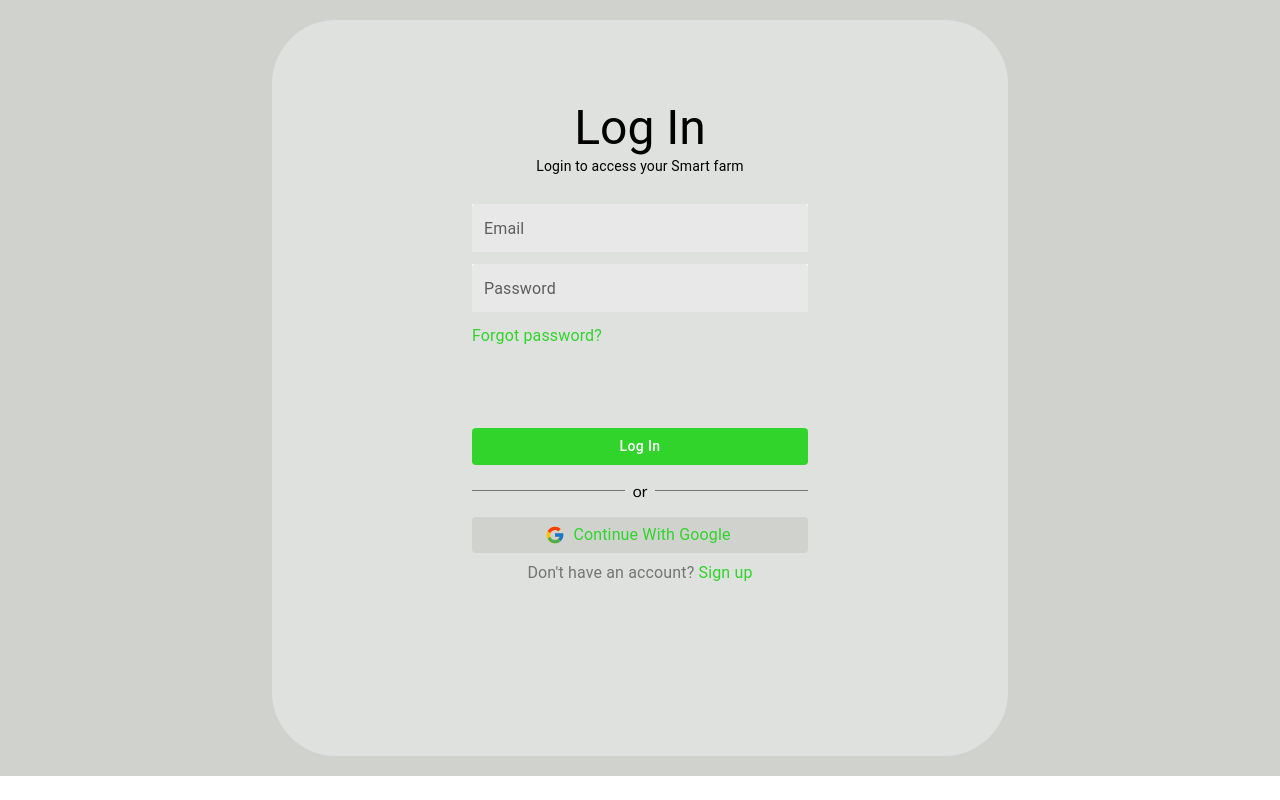
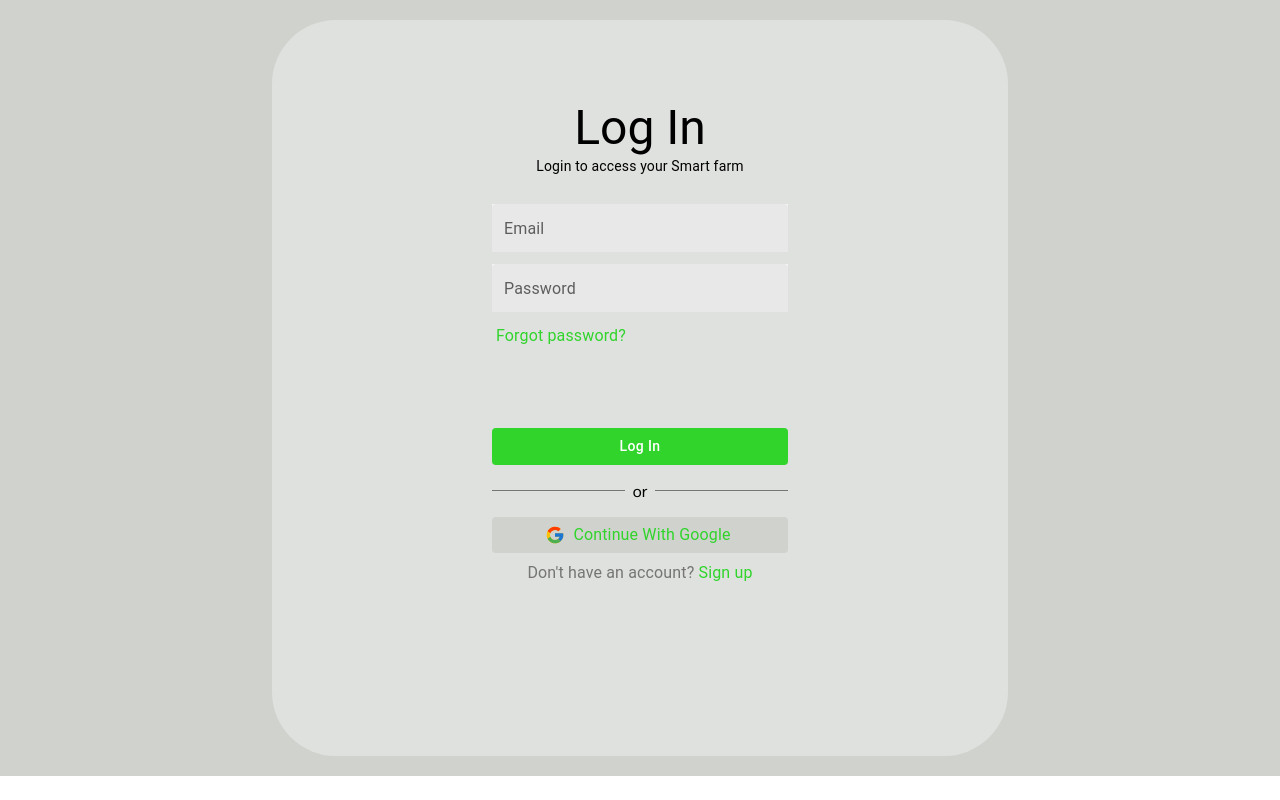
Before and after one commit to debagit10/smart-farm, a React (Vite) app in the folder frontend/: page /login in a window 1280 px wide. Built offline with nearby package versions, Linux system fonts and the light colour scheme.

Commit message:
fix: little changes to login and sign up pages | new files and folders for onboarding created

```diff
--- a/frontend/src/auth/Login.tsx
+++ b/frontend/src/auth/Login.tsx
@@ -29,7 +29,7 @@ const Login = () => {
               Login to access your Smart farm
             </Typography>
 
-            <div className="flex flex-col gap-3 mt-7">
+            <div className="flex flex-col gap-3 mt-7  mx-5">
               <TextField
                 variant="filled"
                 label="Email"
@@ -66,25 +66,25 @@ const Login = () => {
               />
             </div>
 
-            <div className="mt-3 flex justify-start">
+            <div className="mt-3 flex justify-start  mx-6">
               <Typography className="text-[#30D42B] hover:cursor-pointer hover:underline">
                 Forgot password?
               </Typography>
             </div>
 
-            <div className="flex flex-col mt-20">
+            <div className="flex flex-col mt-20  mx-5">
               <CustomButton variant="contained" disableElevation>
                 Log in
               </CustomButton>
             </div>
 
-            <div className="flex items-center mt-3.5">
+            <div className="flex items-center mt-3.5  mx-5">
               <hr className="flex-1 border-t border-[#747574]" />
               <span className="px-2">or</span>
               <hr className="flex-1 border-t border-[#747574]" />
             </div>
 
-            <div className="flex flex-col mt-3.5">
+            <div className="flex flex-col mt-3.5  mx-5">
               <CustomButton
                 variant="contained"
                 disableElevation
--- a/frontend/src/auth/Signup.tsx
+++ b/frontend/src/auth/Signup.tsx
@@ -29,7 +29,7 @@ const Signup = () => {
               Create an account to get started
             </Typography>
 
-            <div className="flex flex-col gap-3 mt-7">
+            <div className="flex flex-col gap-3 mt-7 mx-5">
               <TextField
                 variant="filled"
                 label="First name"
@@ -117,19 +117,19 @@ const Signup = () => {
               />
             </div>
 
-            <div className="flex flex-col mt-11">
+            <div className="flex flex-col mt-11  mx-5">
               <CustomButton variant="contained" disableElevation>
                 Sign Up
               </CustomButton>
             </div>
 
-            <div className="flex items-center mt-3.5">
+            <div className="flex items-center mt-3.5 mx-5">
               <hr className="flex-1 border-t border-[#747574]" />
               <span className="px-2">or</span>
               <hr className="flex-1 border-t border-[#747574]" />
             </div>
 
-            <div className="flex flex-col mt-3.5">
+            <div className="flex flex-col mt-3.5  mx-5">
               <CustomButton
                 variant="contained"
                 disableElevation
--- /dev/null
+++ b/frontend/src/components/onboarding/Appointment.tsx
@@ -0,0 +1,7 @@
+import React from "react";
+
+const appointment = () => {
+  return <div>appointment</div>;
+};
+
+export default appointment;
--- /dev/null
+++ b/frontend/src/components/onboarding/Checkout.tsx
@@ -0,0 +1,7 @@
+import React from "react";
+
+const Checkout = () => {
+  return <div>Checkout</div>;
+};
+
+export default Checkout;
--- /dev/null
+++ b/frontend/src/components/onboarding/Farm_details.tsx
@@ -0,0 +1,7 @@
+import React from "react";
+
+const farmDetails = () => {
+  return <div>farmDetails</div>;
+};
+
+export default farmDetails;
--- /dev/null
+++ b/frontend/src/components/onboarding/Validate.tsx
@@ -0,0 +1,7 @@
+import React from "react";
+
+const Validate = () => {
+  return <div>Validate</div>;
+};
+
+export default Validate;
--- /dev/null
+++ b/frontend/src/pages/Onboarding.tsx
@@ -0,0 +1,7 @@
+import React from "react";
+
+const Onboarding = () => {
+  return <div>Onboarding</div>;
+};
+
+export default Onboarding;
```
